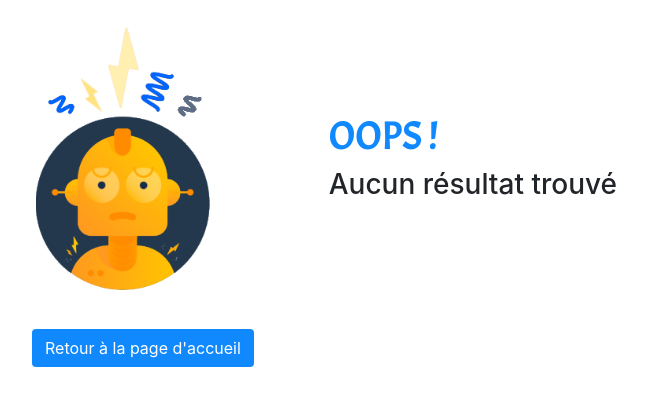
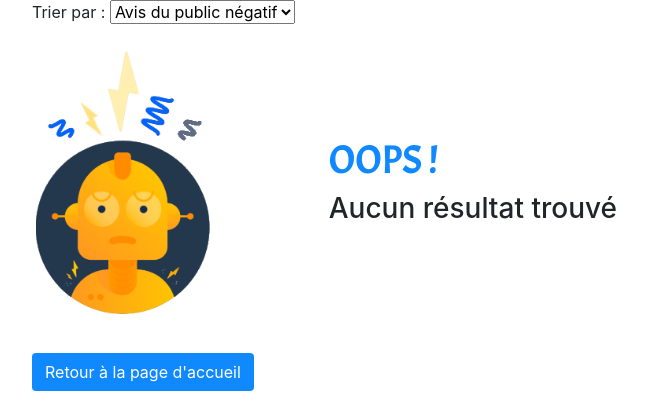
Before and after one commit to WrongJuice/invoice-parsing, a Symfony app: template mpapws/templates/pages/listeBD.html.twig in a window 1280 px wide. Shown: the part 77-497 px from the top of the page, without its empty margins (53-700 px from the left). Run offline with Twig, Linux system fonts and the light colour scheme; the template is opened without the code that fills it, so the values that code supplies are empty; some libraries are stand-ins or nearby versions.

Commit message:
Add OrderBy button

```diff
--- a/mpapws/templates/pages/listeBD.html.twig
+++ b/mpapws/templates/pages/listeBD.html.twig
@@ -7,6 +7,18 @@
         <h2 class="text-center liste-title"> Vous consultez la liste des {{ GenreConsulte }}</h2>
         <br/>
     {% endif %}
+
+    <form method="POST" name="SortForm" class="lpSortForm jsLpForm">
+        <input type="hidden" name="SortForm.BrandLicenseSelectedCategoryPath" value=
+        <span class="lpSelectSortTitle">Trier par</span>
+        <span class="lpSelectSortTitle">:</span>
+        <select class="lpSelectSort" name="SortForm.SelectedSort">
+            <option value="NoteASC" selected="selected">Avis du public négatif</option>
+            <option value="NoteDESC">Avis du public positif</option>
+            <option value="DateASC">Les plus récents</option>
+            <option value="DateDESC">Les moins récents</option>
+        </select>
+    </form>
 
     <ul class="list-unstyled">
         {% set i = 0 %}
```
